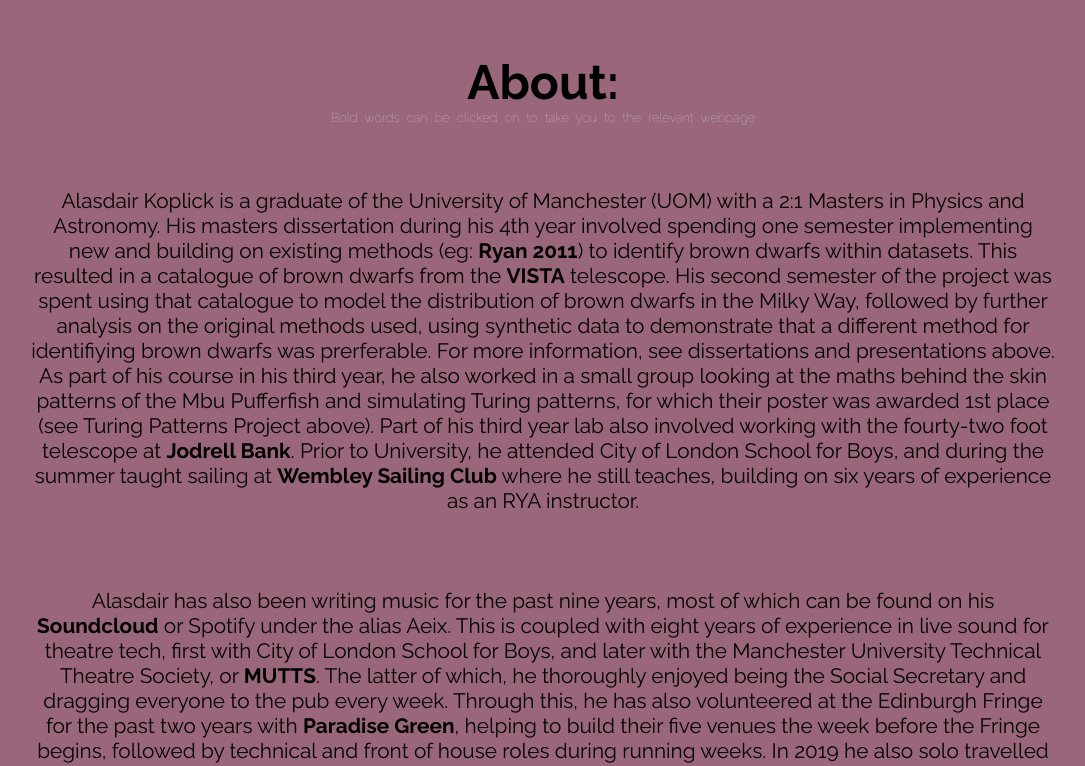
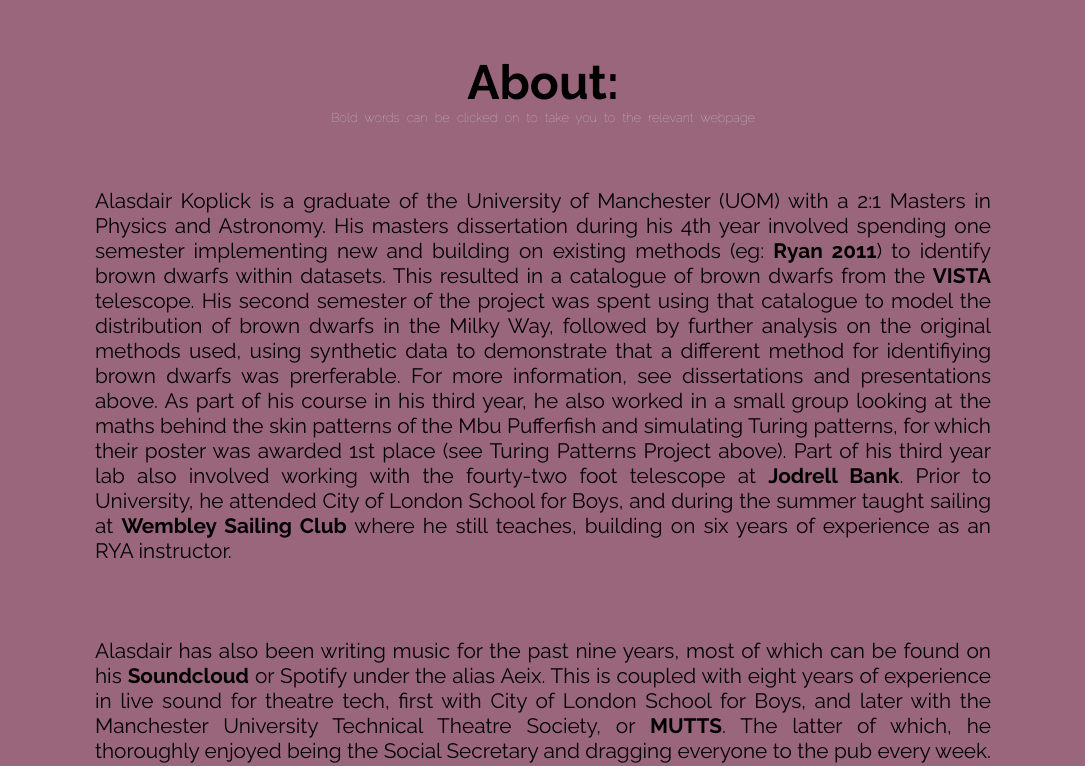
Before and after one commit to aeix1/website-test, a plain HTML site: page alasdair.html in a window 1280 px wide. Shown: the part 960-1726 px from the top of the page, without its empty margins (97-1182 px from the left). Drawn offline with Linux system fonts and the light colour scheme.

Commit message:
Justify text in about section

```diff
--- a/style.css
+++ b/style.css
@@ -34,7 +34,7 @@ html, body {
     margin: 0;
     text-align: center;
     color: rgba(210, 210, 210, 1);
-    word-spacing: .3em; /*TODO: ask em: why doesnt this work with % for rescaling? */
+    word-spacing: .3em;
     font-weight: lighter;
     font-size: 0.8em;
 }
@@ -51,8 +51,8 @@ html, body {
     margin: .5em;
 }
 
-/* TODO: probably a better way of writing this*/
 /* make images appear when hovering over line*/
+/*TODO: make images very tall so they work for rescaling :)) */
 .cv:hover {
     background-image: url("images/cv.jpg");
     background-repeat: no-repeat;
@@ -114,7 +114,6 @@ html, body {
     color: rgba(163, 191, 245, 0.8);
 }
 
-/*TODO: probably a better way of getting rid of about and footer margins to join the purple bit*/
 .content-about p, .content-about h3, footer h3, footer ul{
     margin: 0;
 }
@@ -127,7 +126,9 @@ html, body {
 }
 
 .content-about p {
-    text-align: center;
+    width: 90%;
+    margin: auto;
+    text-align: justify;
     padding: 10%;
     padding-top: 3em;
     font-size: 130%;
```
